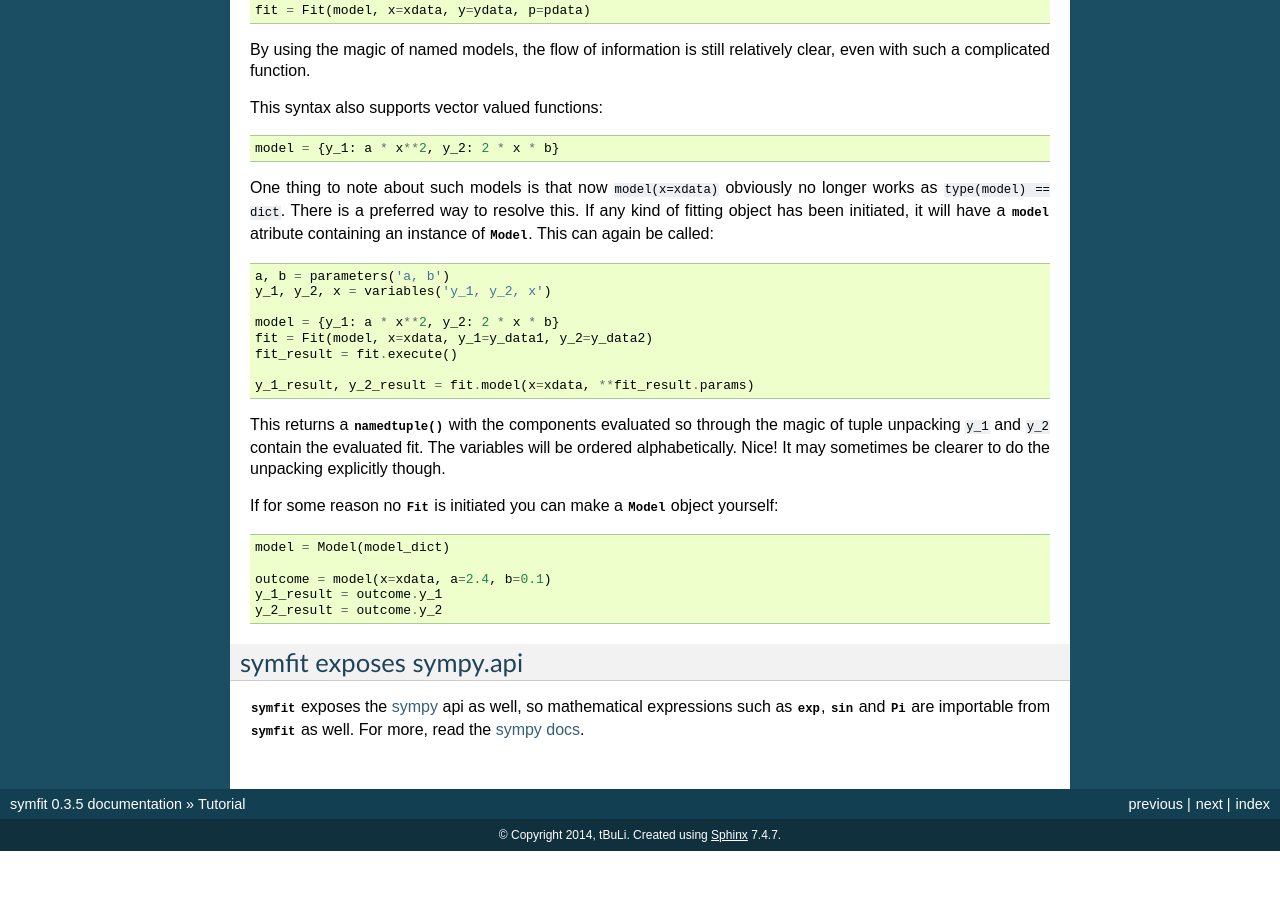
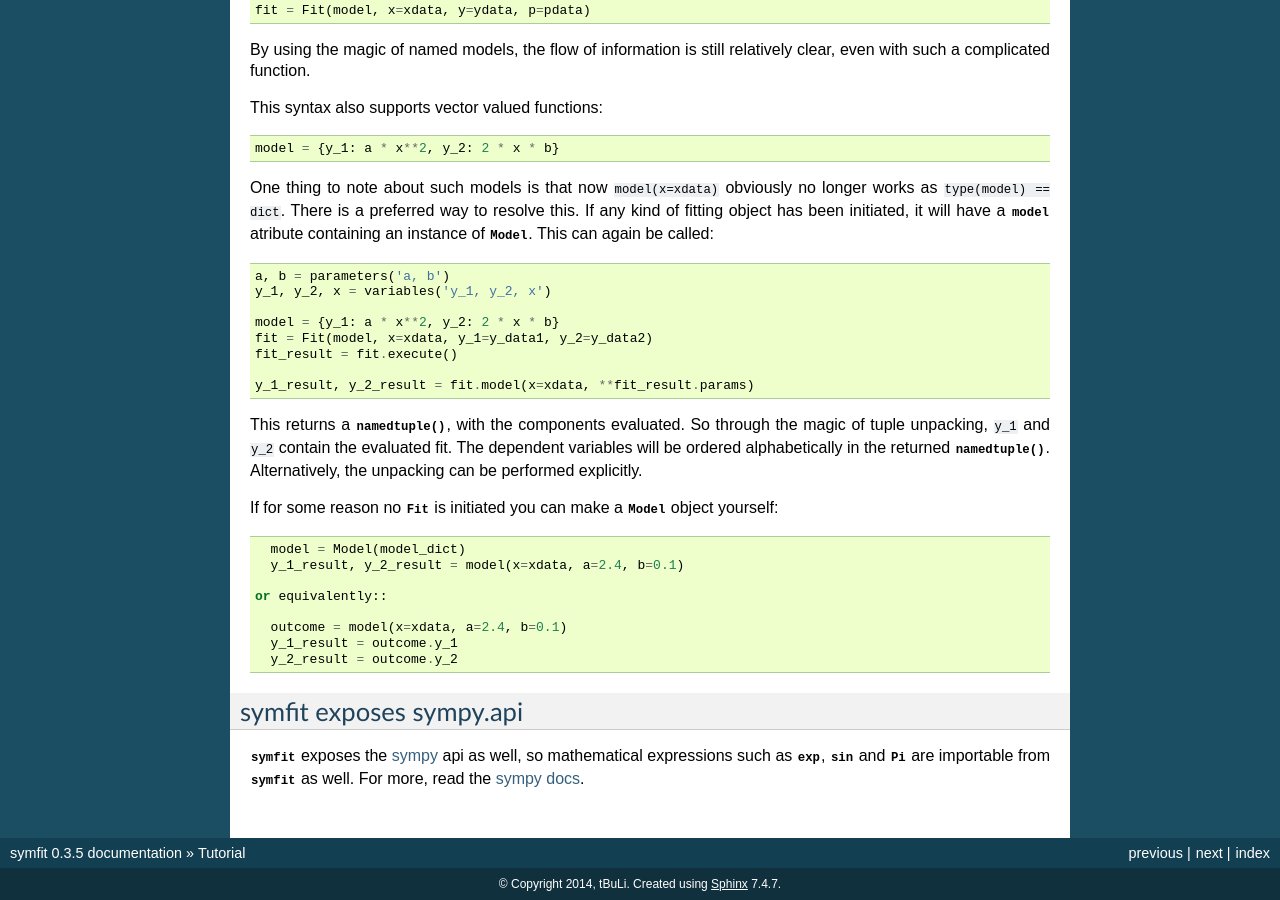
Before and after one commit to tBuLi/symfit, a Sphinx documentation site: the page built from docs/tutorial.rst, in a window 1280 px wide and 900 px high, scrolled down 2516 px. Built offline with Sphinx 7.4.7, drawn with Linux system fonts in a browser that asks for light colours; before the commit the page ends 3367 px from its top, so only the background shows below that.

Commit message:
Made sure tuple unpacking is always presented as the first choice.

```diff
--- a/docs/tutorial.rst
+++ b/docs/tutorial.rst
@@ -149,15 +149,19 @@ this. If any kind of fitting object has been initiated, it will have a
 
     y_1_result, y_2_result = fit.model(x=xdata, **fit_result.params)
 
-This returns a :func:`~collections.namedtuple` with the components evaluated so
-through the magic of tuple unpacking ``y_1`` and ``y_2`` contain the evaluated
-fit. The variables will be ordered alphabetically. Nice! It may sometimes be
-clearer to do the unpacking explicitly though.
+This returns a :func:`~collections.namedtuple`, with the components evaluated.
+So through the magic of tuple unpacking, ``y_1`` and ``y_2`` contain the
+evaluated fit. The dependent variables will be ordered alphabetically in the
+returned :func:`~collections.namedtuple`. Alternatively, the unpacking can be
+performed explicitly.
 
 If for some reason no :class:`~symfit.core.fit.Fit` is initiated you can make a
 :class:`~symfit.core.fit.Model` object yourself::
 
     model = Model(model_dict)
+    y_1_result, y_2_result = model(x=xdata, a=2.4, b=0.1)
+
+  or equivalently::
 
     outcome = model(x=xdata, a=2.4, b=0.1)
     y_1_result = outcome.y_1
```
